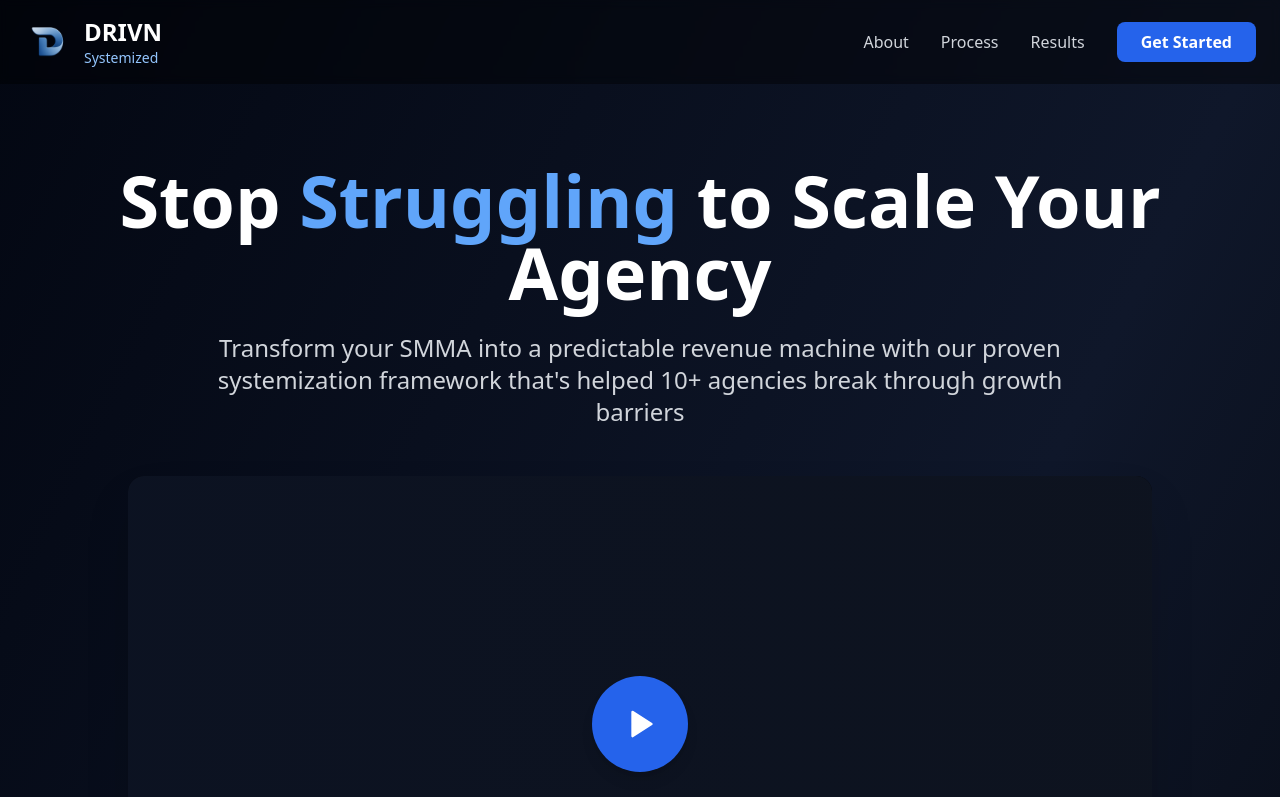
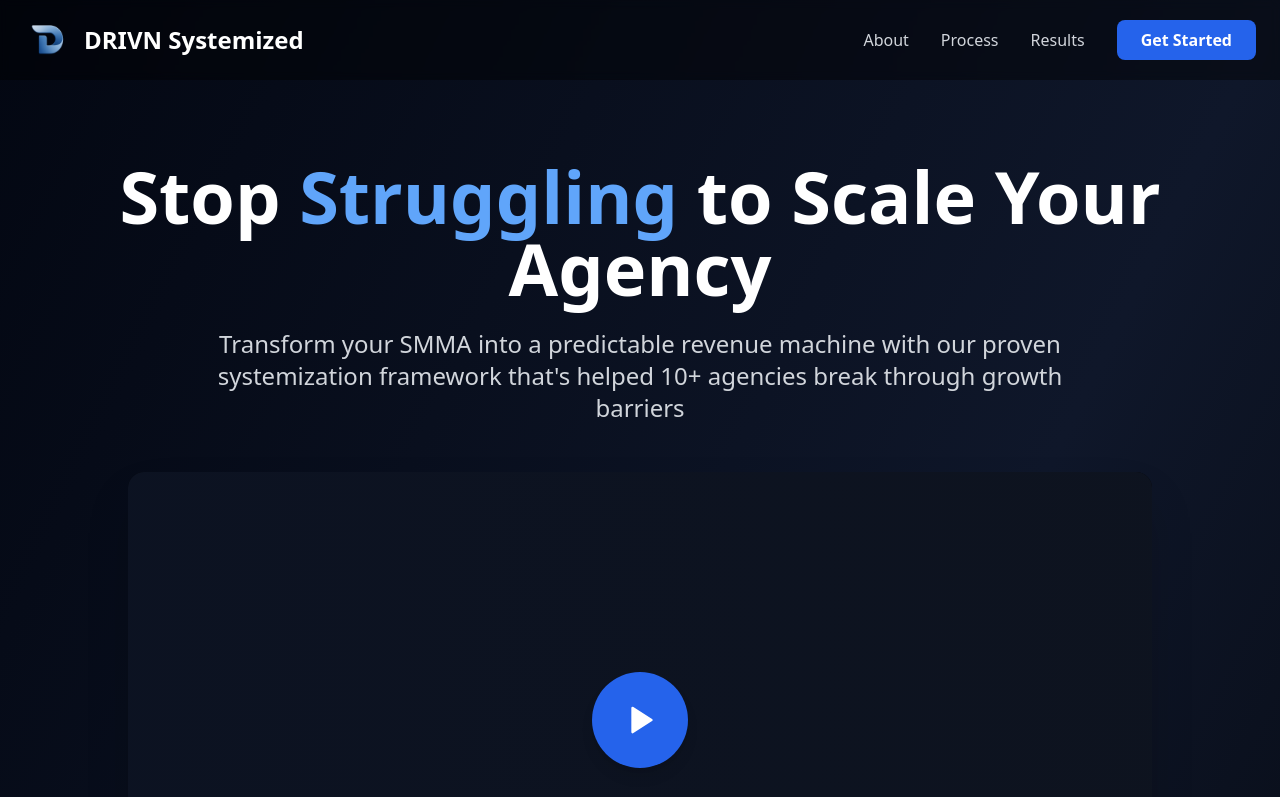
Before and after one commit to zSapphire-Games/drivnsystemmm, a React (Vite) app in the folder project/: page / in a window 1280 px wide. Shown: the top 797 px of the page. Built offline with nearby package versions, Linux system fonts and the light colour scheme.

Commit message:
Update App.tsx

```diff
--- a/project/src/App.tsx
+++ b/project/src/App.tsx
@@ -60,8 +60,7 @@
               className="w-12 h-12 object-contain"
             />
             <div>
-              <h1 className="text-2xl font-bold text-white">DRIVN</h1>
-              <p className="text-sm text-blue-300">Systemized</p>
+              <h1 className="text-2xl font-bold text-white">DRIVN Systemized</h1>
             </div>
           </div>
           <nav className="hidden md:flex items-center space-x-8">
```
